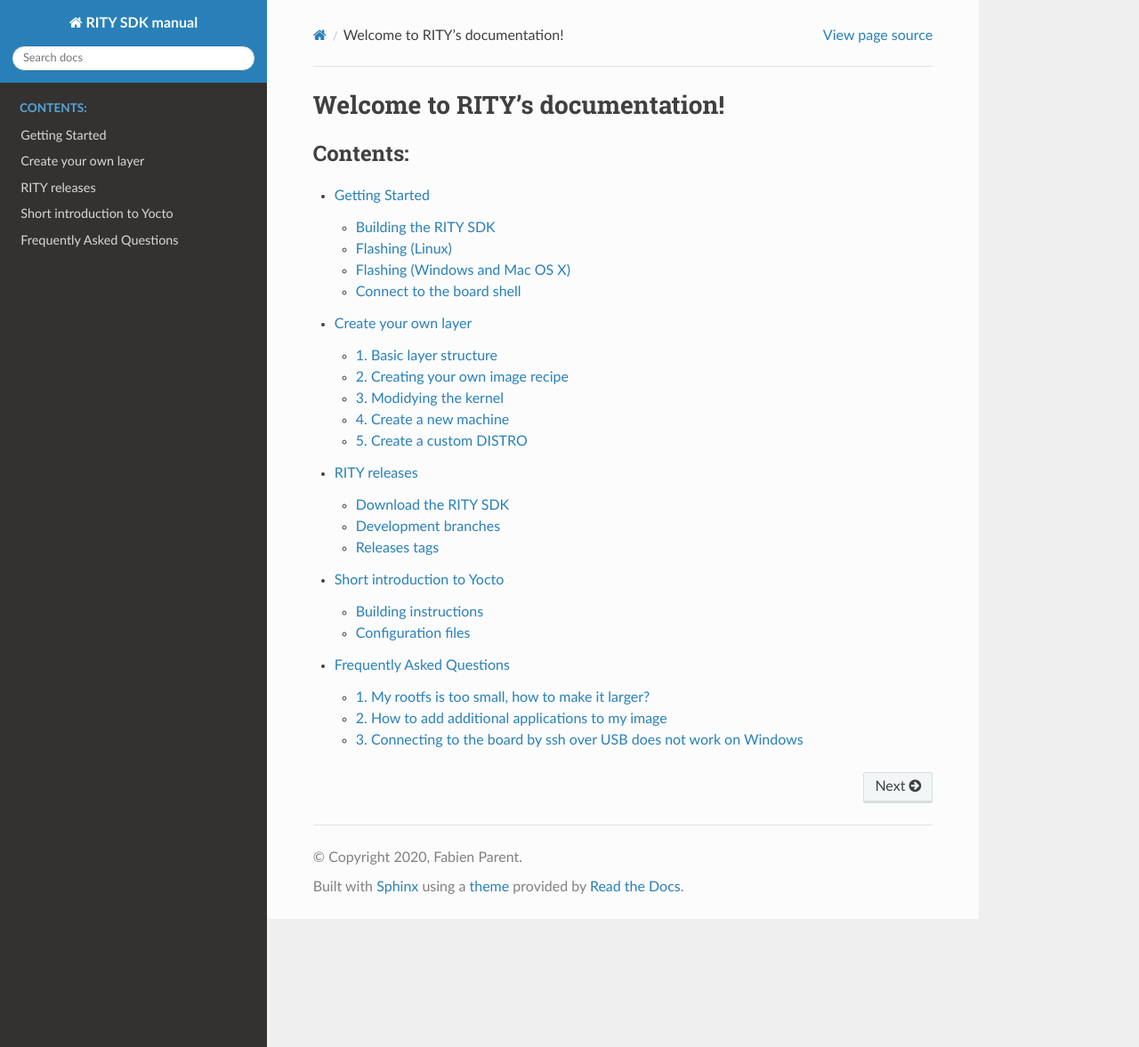
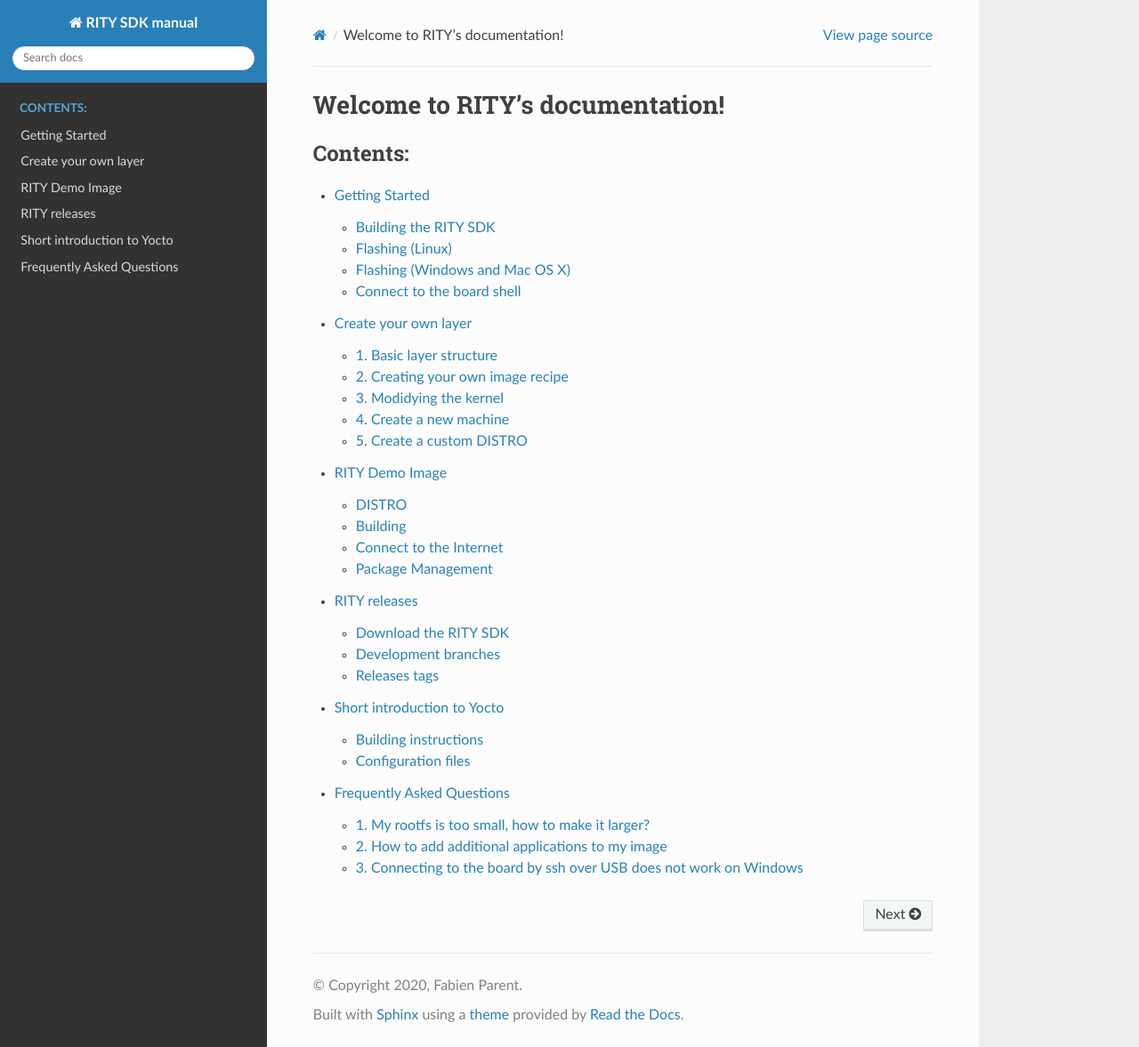
Before and after one commit to via-edge-ai/meta-rity, a Sphinx documentation site: the page built from docs/index.rst, in a window 1280 px wide and 1177 px high. Shown: the whole window at 89% size. Built offline with Sphinx 7.4.7 and the Read the Docs theme 2.0.0, drawn with Linux system fonts in a browser that asks for light colours; some of the changed lines change nothing that is shown.

Commit message:
docs: images: add doc for rity-demo-image
Add some documentation for RITY Demo image.

Signed-off-by: Fabien Parent <fparent@baylibre.com>

```diff
--- /dev/null
+++ b/docs/images/rity-demo-image.rst
@@ -0,0 +1,109 @@
+RITY Demo Image
+===============
+
+The `RITY Demo Image` is used to demonstrate the RITY BSP. The image contains
+a set of tools, applications, configurations that are targetted at showing
+the RITY BSP for evaluation. The demo image also demonstrate how to build
+a custom image on top of the RITY BSP.
+
+DISTRO
+------
+
+`RITY Demo Image` is designed to be build with the `DISTRO` variable set
+to the following:
+
+.. code::
+
+	DISTRO=rity-demo
+
+Building
+--------
+
+To build the `RITY Demo Image` you can run the following command:
+
+.. prompt:: bash $
+
+	DISTRO=rity-demo MACHINE=<machine> bitbake rity-demo-image
+
+Connect to the Internet
+-----------------------
+
+The RITY Demo Image is using
+`Network-Manager <https://en.wikipedia.org/wiki/NetworkManager>`_ to manage
+and configure network interfaces.
+
+Wi-Fi
+^^^^^
+
+You can connect to your Wi-Fi access point `<my_wifi_ssid>` using the following
+command:
+
+.. code::
+
+	$ nmcli d wifi connect <my_wifi_ssid> password <my_wifi_password>
+
+.. note::
+
+	Some boards do not include any antennas by default, please
+	refer to the board documentation for more information.
+
+Package Management
+------------------
+
+The `RITY Demo Image` has the debian package management enabled. By default
+`apt` will look for packages over the USB device connection.
+
+Configuration
+^^^^^^^^^^^^^
+
+.. code::
+
+	PACKAGE_CLASSES ?= "package_deb"
+	PACKAGE_FEED_URIS ?= "http://192.168.96.20:9876"
+	EXTRA_IMAGE_FEATURES_append = " package-management "
+
+The above variable can be modified in your `local.conf` if you need a different
+configuration.
+
+Building new packages
+^^^^^^^^^^^^^^^^^^^^^
+
+If you need to add a new package to the `APT` repository, you need to first
+build it in yocto:
+
+.. prompt:: bash $
+
+	bitbake vim
+
+Once the package is built, you need to update the `APT` index:
+
+.. prompt:: bash $
+
+	bitbake package-index
+
+Run the HTTP server
+^^^^^^^^^^^^^^^^^^^
+
+The APT packages are availlable through a HTTP server. You can start the HTTP
+server using the following commands:
+
+.. prompt:: bash $
+
+	cd build/tmp/deploy/deb/
+	python3 -m http.server 9876
+
+Installing a package on the board
+^^^^^^^^^^^^^^^^^^^^^^^^^^^^^^^^^
+
+Every time you update the APT index, you must run `apt-get update` on the
+board in order for the board to get an up-to-date view of the package index.
+
+.. prompt:: bash $
+
+	apt-get update
+
+Then you can install the package you just built using the following command:
+
+.. prompt:: bash $
+
+	apt-get install vim
--- a/docs/index.rst
+++ b/docs/index.rst
@@ -12,6 +12,7 @@
 
    getting-started
    create-own-layer
+   images/rity-demo-image
    releases
    yocto
    faq
```
